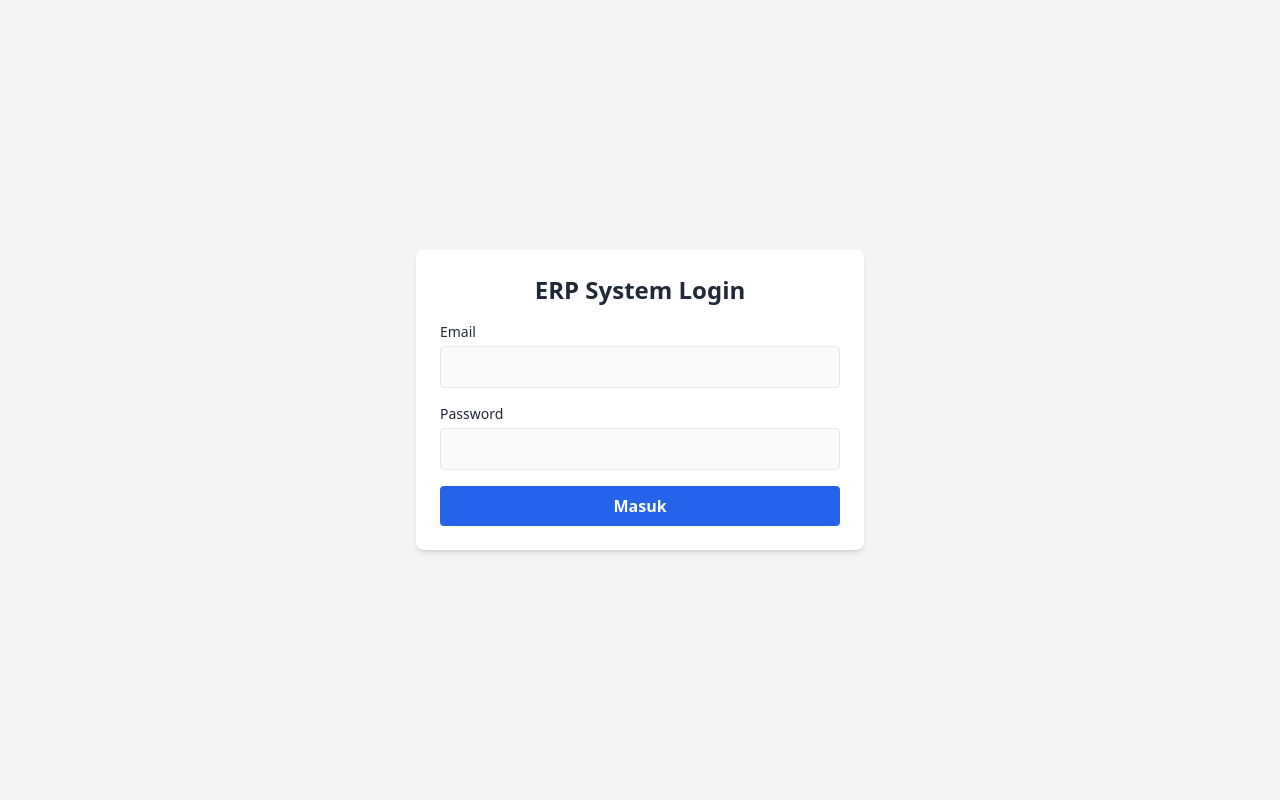
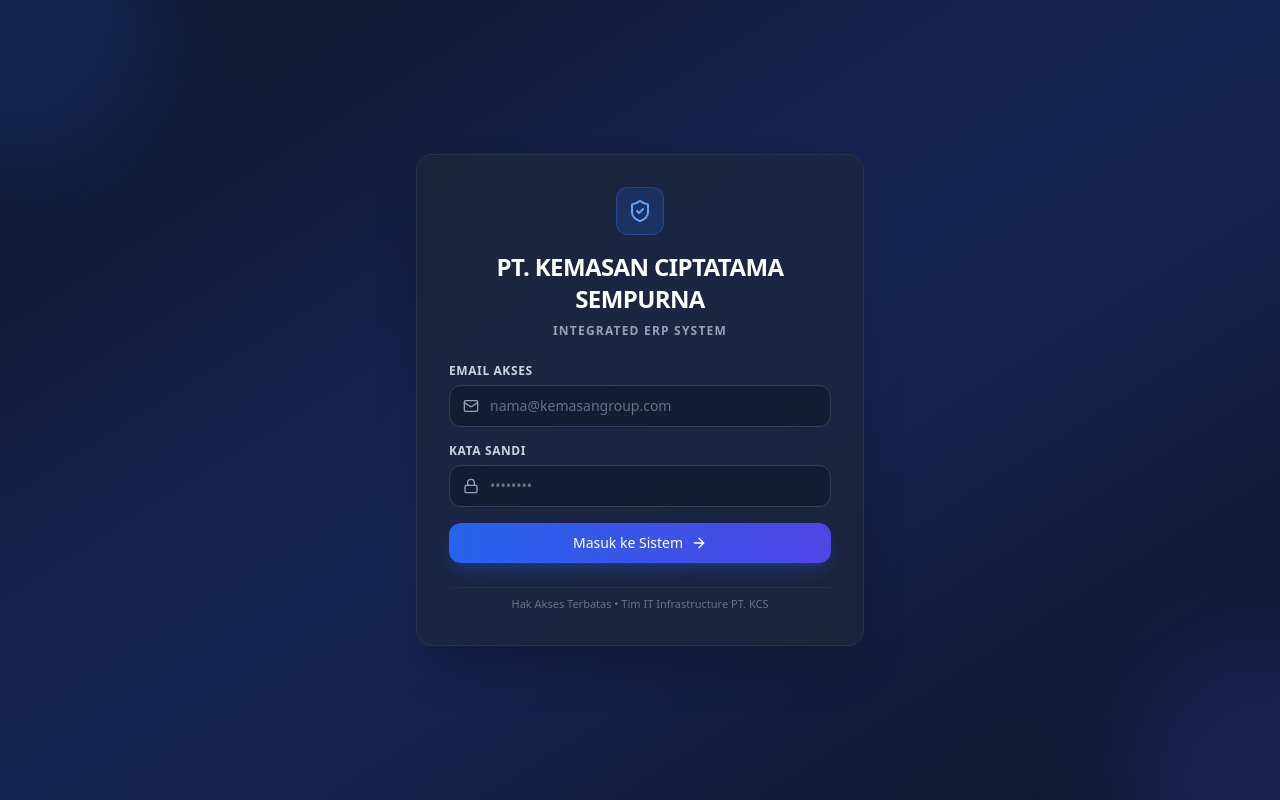
Before and after one commit to projectsatrio/new-kemasan, a Next.js app: page / in a window 1280 px wide. Built offline with nearby package versions, Linux system fonts and the light colour scheme; no server answers.

Commit message:
Update page.tsx

```diff
--- a/app/page.tsx
+++ b/app/page.tsx
@@ -1,14 +1,15 @@
 'use client';
 
 import { useState } from 'react';
-import { supabase } from '@/lib/supabaseClient';
+import { supabase } from '../lib/supabaseClient';
 import { useRouter } from 'next/navigation';
+import { Lock, Mail, ArrowRight, Loader2, ShieldCheck } from 'lucide-react';
 
 export default function LoginPage() {
   const [email, setEmail] = useState('');
   const [password, setPassword] = useState('');
   const [error, setError] = useState<string | null>(null);
-  const [loading, setLoading] = useState(false); // 1. Tambahkan loading state
+  const [loading, setLoading] = useState(false);
   const router = useRouter();
 
   const handleLogin = async (e: React.FormEvent) => {
@@ -26,7 +27,6 @@ export default function LoginPage() {
         setError(error.message);
         setLoading(false);
       } else {
-        // 2. Refresh router agar Server Components / Middleware membaca cookie session terbaru
         router.refresh();
         router.push('/dashboard');
       }
@@ -37,44 +37,98 @@ export default function LoginPage() {
   };
 
   return (
-    <div className="min-h-screen flex items-center justify-center bg-gray-100 dark:bg-gray-900 text-gray-800 dark:text-gray-100 p-4">
-      <form onSubmit={handleLogin} className="w-full max-w-md bg-white dark:bg-gray-800 rounded-lg shadow-md p-6 space-y-4">
-        <h1 className="text-2xl font-bold text-center">ERP System Login</h1>
+    <div className="min-h-screen flex items-center justify-center bg-gradient-to-br from-slate-900 via-blue-950 to-slate-900 text-slate-100 p-4 relative overflow-hidden">
+      {/* Visual Accent Blurs */}
+      <div className="absolute -top-40 -left-40 w-80 h-80 bg-blue-600 rounded-full blur-3xl opacity-20 pointer-events-none"></div>
+      <div className="absolute -bottom-40 -right-40 w-80 h-80 bg-indigo-600 rounded-full blur-3xl opacity-20 pointer-events-none"></div>
 
-        {error && <div className="p-3 bg-red-100 text-red-600 rounded text-sm">{error}</div>}
+      <div className="w-full max-w-md bg-slate-800/60 backdrop-blur-xl border border-slate-700/50 rounded-2xl shadow-2xl p-8 space-y-6 relative z-10">
 
+        {/* Header Logo & Title */}
+        <div className="text-center space-y-2">
+          <div className="inline-flex items-center justify-center w-12 h-12 rounded-xl bg-blue-600/20 border border-blue-500/30 text-blue-400 mb-2">
+            <ShieldCheck className="w-6 h-6" />
+          </div>
+          <h1 className="text-2xl font-bold tracking-tight text-white">
+            PT. KEMASAN CIPTATAMA SEMPURNA
+          </h1>
+          <p className="text-xs text-slate-400 uppercase tracking-widest font-semibold">
+            Integrated ERP System
+          </p>
+        </div>
+
+        {/* Error Alert */}
+        {error && (
+          <div className="p-3 bg-red-500/10 border border-red-500/30 text-red-400 rounded-xl text-xs font-medium animate-shake">
+            {error}
+          </div>
+        )}
+
+        {/* Form Inputs */}
+        <form onSubmit={handleLogin} className="space-y-4">
           <div>
-          <label className="block text-sm font-medium mb-1">Email</label>
+            <label className="block text-xs font-semibold text-slate-300 uppercase tracking-wider mb-1.5">
+              Email Akses
+            </label>
+            <div className="relative">
+              <Mail className="absolute left-3.5 top-1/2 -translate-y-1/2 w-4 h-4 text-slate-400" />
               <input
                 type="email"
                 value={email}
                 onChange={(e) => setEmail(e.target.value)}
-            className="w-full border rounded px-3 py-2 bg-gray-50 dark:bg-gray-700 dark:border-gray-600 focus:outline-none focus:ring-2 focus:ring-blue-500"
+                placeholder="nama@kemasangroup.com"
+                className="w-full pl-10 pr-4 py-2.5 bg-slate-900/60 border border-slate-700 rounded-xl text-sm text-slate-100 placeholder-slate-500 focus:outline-none focus:ring-2 focus:ring-blue-500/50 focus:border-blue-500 transition-all"
                 required
                 disabled={loading}
               />
             </div>
+          </div>
 
           <div>
-          <label className="block text-sm font-medium mb-1">Password</label>
+            <label className="block text-xs font-semibold text-slate-300 uppercase tracking-wider mb-1.5">
+              Kata Sandi
+            </label>
+            <div className="relative">
+              <Lock className="absolute left-3.5 top-1/2 -translate-y-1/2 w-4 h-4 text-slate-400" />
               <input
                 type="password"
                 value={password}
                 onChange={(e) => setPassword(e.target.value)}
-            className="w-full border rounded px-3 py-2 bg-gray-50 dark:bg-gray-700 dark:border-gray-600 focus:outline-none focus:ring-2 focus:ring-blue-500"
+                placeholder="••••••••"
+                className="w-full pl-10 pr-4 py-2.5 bg-slate-900/60 border border-slate-700 rounded-xl text-sm text-slate-100 placeholder-slate-500 focus:outline-none focus:ring-2 focus:ring-blue-500/50 focus:border-blue-500 transition-all"
                 required
                 disabled={loading}
               />
+            </div>
           </div>
 
           <button
             type="submit"
             disabled={loading}
-          className="w-full bg-blue-600 hover:bg-blue-700 disabled:bg-blue-400 text-white font-semibold py-2 rounded transition-colors flex items-center justify-center"
+            className="w-full mt-2 bg-gradient-to-r from-blue-600 to-indigo-600 hover:from-blue-500 hover:to-indigo-500 text-white font-medium py-2.5 rounded-xl shadow-lg shadow-blue-600/25 transition-all flex items-center justify-center gap-2 text-sm disabled:opacity-50 disabled:cursor-not-allowed active:scale-[0.98]"
           >
-          {loading ? 'Memproses...' : 'Masuk'}
+            {loading ? (
+              <>
+                <Loader2 className="w-4 h-4 animate-spin" />
+                <span>Memverifikasi...</span>
+              </>
+            ) : (
+              <>
+                <span>Masuk ke Sistem</span>
+                <ArrowRight className="w-4 h-4" />
+              </>
+            )}
           </button>
         </form>
+
+        {/* Footer info */}
+        <div className="pt-2 border-t border-slate-700/40 text-center">
+          <p className="text-[11px] text-slate-500">
+            Hak Akses Terbatas &bull; Tim IT Infrastructure PT. KCS
+          </p>
+        </div>
+
+      </div>
     </div>
   );
 }
```
Lines whose indentation alone changed are shown as unchanged.
